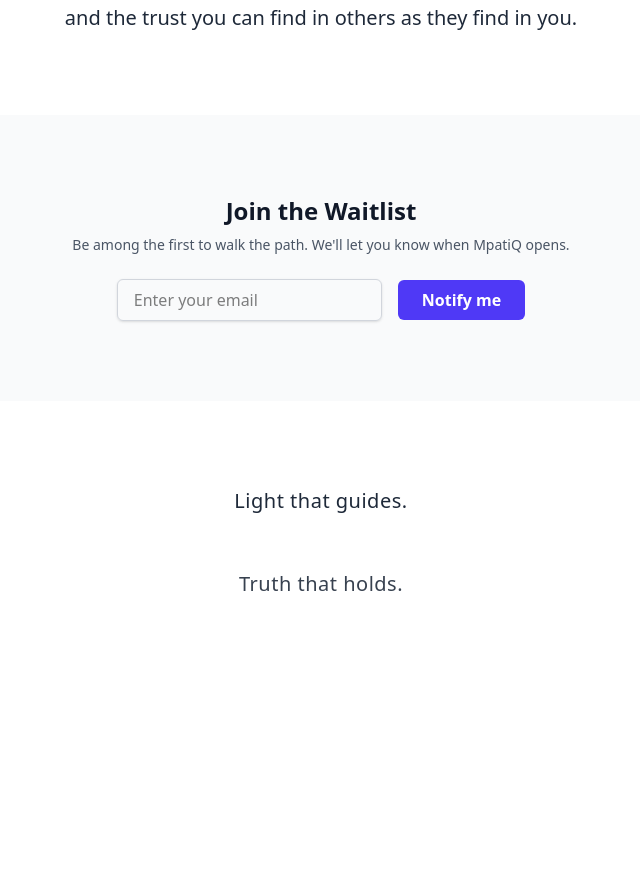
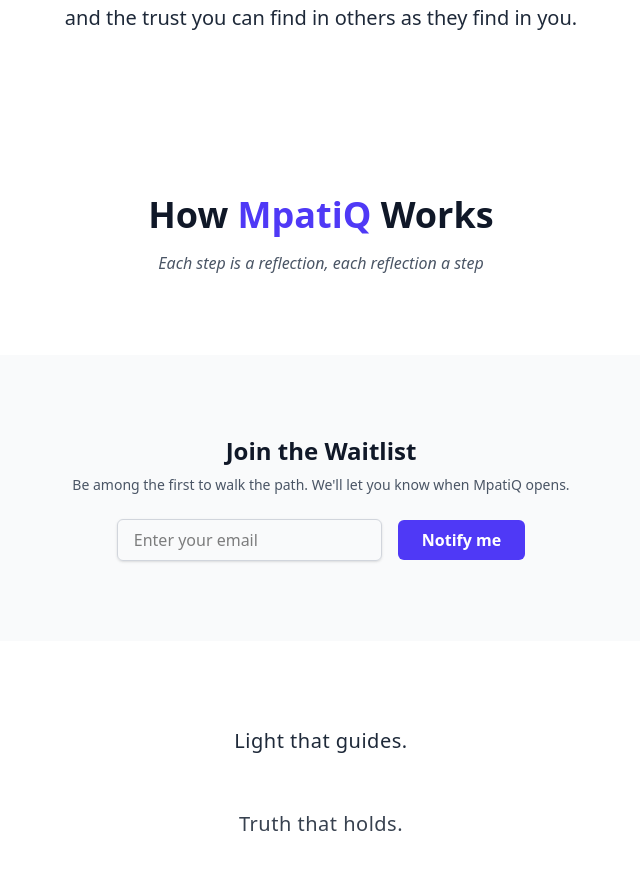
Before and after one commit to UruBuilds/MpatiQ, a React (Vite) app: page / in a window 1280 px wide. Shown: the part 3225-4094 px from the top of the page, without its empty margins (319-959 px from the left). Built offline with nearby package versions, Linux system fonts and the light colour scheme.

Commit message:
feat: 'How MpatiQ Works' scaffolding

```diff
--- /dev/null
+++ b/src/components/HowItWorks.jsx
@@ -0,0 +1,14 @@
+export default function HowItWorks() {
+  return (
+    <section id="how-it-works" className="py-20 px-6 bg-white">
+      <div className="text-center max-w-3xl mx-auto">
+        <h2 className="text-3xl md:text-4xl font-bold text-gray-900">
+          How <span className="text-indigo-600">MpatiQ</span> Works
+        </h2>
+        <p className="mt-4 text-gray-600 italic">
+          Each step is a reflection, each reflection a step
+        </p>
+      </div>
+    </section>
+  );
+}
--- a/src/screens/Landing.jsx
+++ b/src/screens/Landing.jsx
@@ -7,6 +7,7 @@
 import WaitlistForm from '../components/WaitlistForm';
 import AboutSection from '../components/AboutSection';
 import ClosingTruth from '../components/ClosingTruth';
+import HowItWorks from '../components/HowItWorks';
 
 export default function Landing() {
   // export the Landing component as the default export from this page
@@ -117,10 +118,12 @@
         {/* 3. About MpatiQ - The Meaning */}
         <AboutSection />
 
-        {/* <!-- 4. The Quiet Truth – Even If Unseen --> */}
-        {/* MIGHT REPLACE THIS COMPLETELY WITH `HOW IT WORKS REMOVING COMPLETELY FOR NOW` */}
+        {/* <!-- 4. How It Works: MpatiQ's flow --> */}
+        {/* === HOW IT WORKS === */}
 
 
+
+        <HowItWorks/>
 
         {/* ===== CTA ===== */}
         {/* 4. Call to Action - The Invitation To Our Waitlist */}
```
